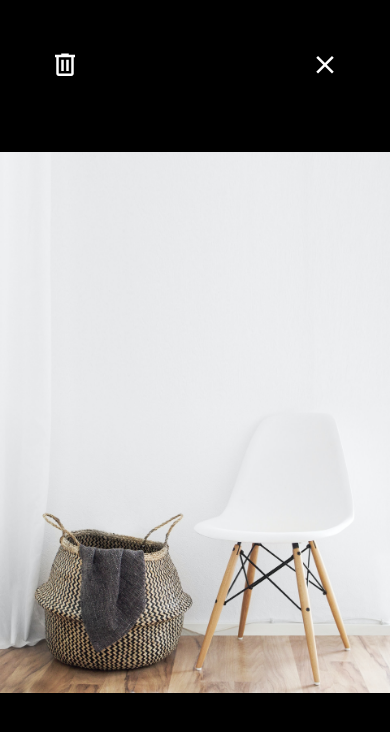
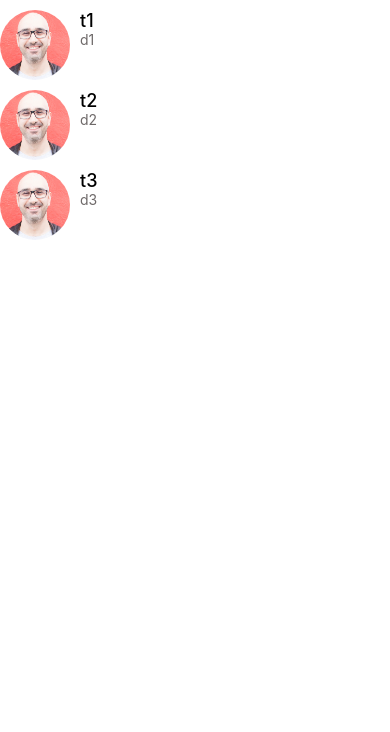
Before and after one commit to TheKetan2/DoneWithItCWMrn, a React Native app: screen / in a window 390 px wide. Shown: the top 732 px of the page. Built offline with nearby package versions, Linux system fonts and the light colour scheme.

Commit message:
Creating a MessagesScreen

```diff
--- a/App.js
+++ b/App.js
@@ -5,7 +5,8 @@
 import Card from "./app/components/Card/Card";
 import ListingDetailScreen from "./app/screens/ListingDetailScreen";
 import ViewImageScreen from "./app/screens/ViewImageScreen";
+import MessagesScreen from "./app/screens/MessagesScreen";
 
 export default function App() {
-  return <ViewImageScreen />;
+  return <MessagesScreen />;
 }
--- /dev/null
+++ b/app/screens/MessagesScreen.js
@@ -0,0 +1,45 @@
+import React from "react";
+import { StyleSheet, Text, View, FlatList } from "react-native";
+
+import ListItem from "../components/ListItems/ListItem";
+
+const messages = [
+  {
+    id: 1,
+    title: "t1",
+    description: "d1",
+    image: require("../assets/mosh.jpg"),
+  },
+  {
+    id: 2,
+    title: "t2",
+    description: "d2",
+    image: require("../assets/mosh.jpg"),
+  },
+  {
+    id: 3,
+    title: "t3",
+    description: "d3",
+    image: require("../assets/mosh.jpg"),
+  },
+];
+
+const MessagesScreen = () => {
+  return (
+    <FlatList
+      data={messages}
+      keyExtractor={(message) => message.id.toString()}
+      renderItem={({ item }) => (
+        <ListItem
+          image={item.image}
+          title={item.title}
+          subTitle={item.description}
+        />
+      )}
+    />
+  );
+};
+
+export default MessagesScreen;
+
+const styles = StyleSheet.create({});
```
